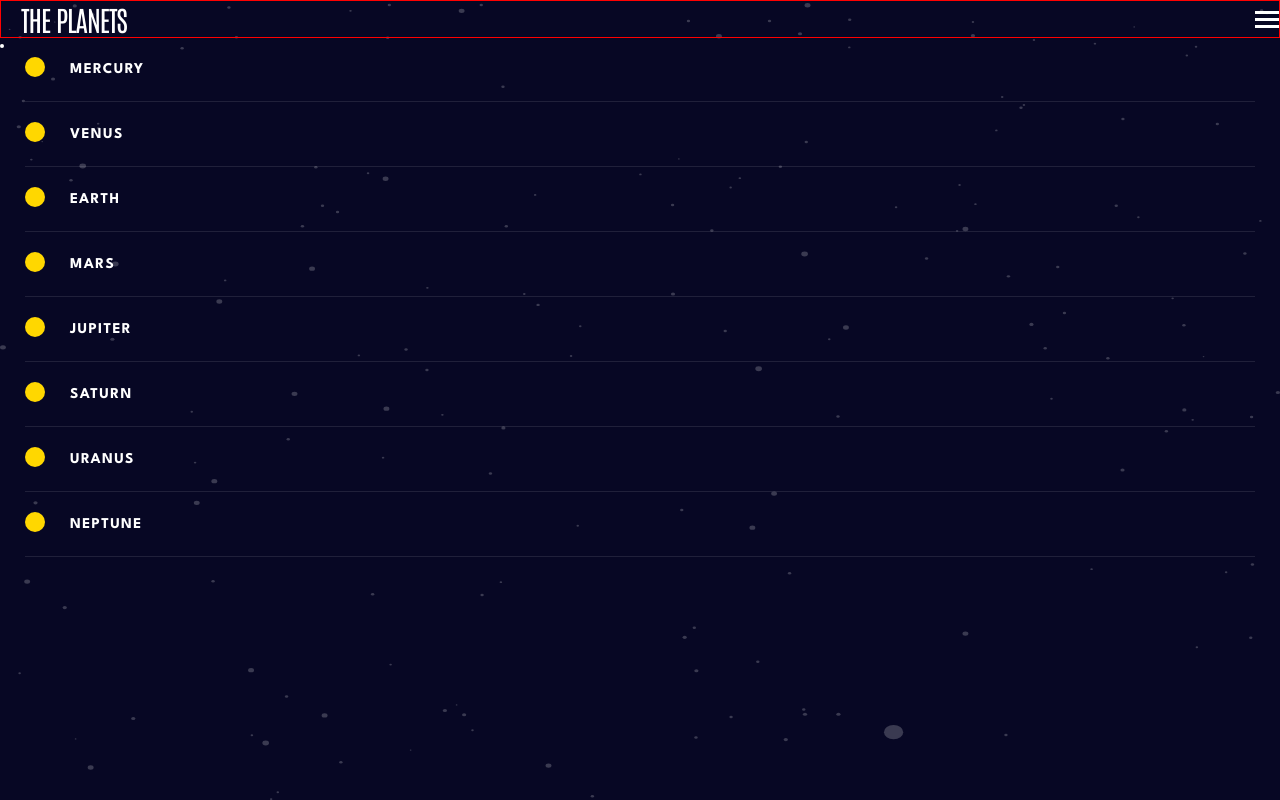
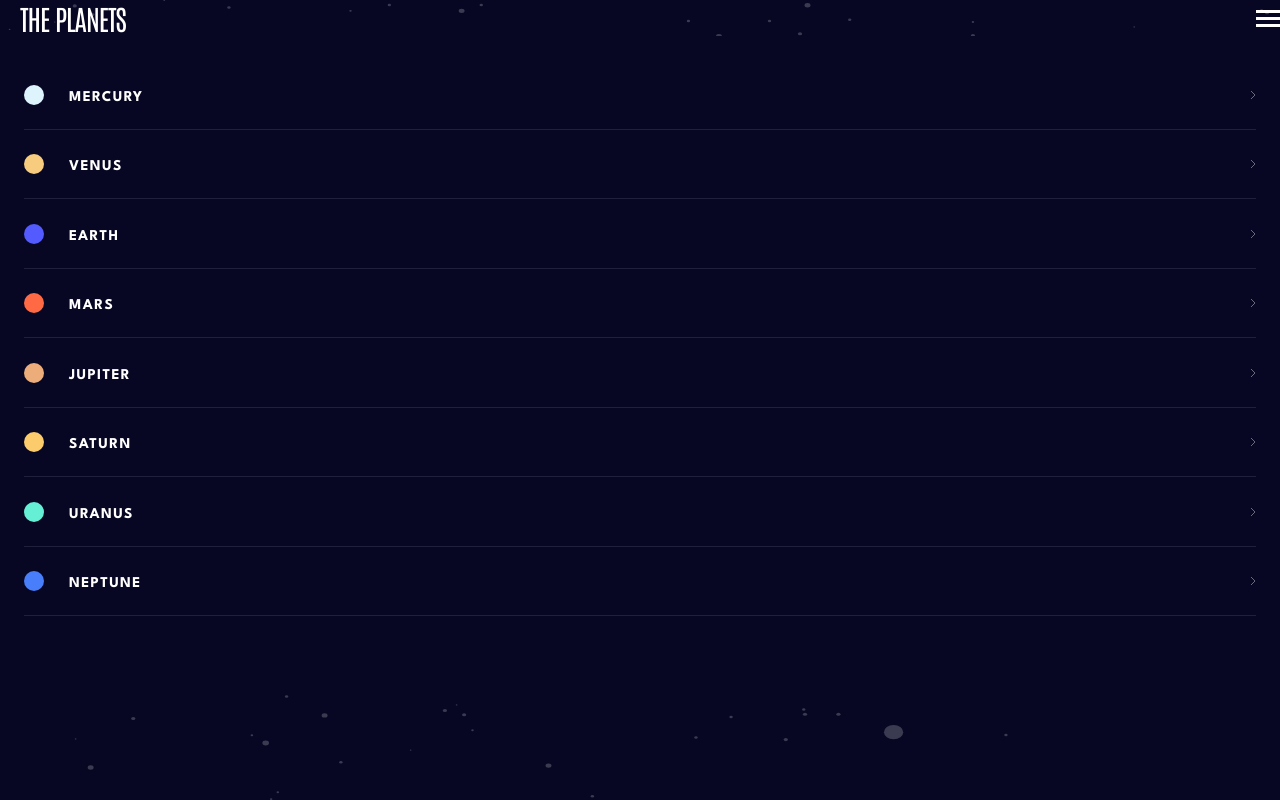
Before and after one commit to mrfinesse47/svelte-planets, a Svelte app: page / in a window 1280 px wide. Built offline with nearby package versions, Linux system fonts and the light colour scheme.

Commit message:
adding color to planet circle in menu

```diff
--- a/public/data.json
+++ b/public/data.json
@@ -1,6 +1,7 @@
 [
   {
     "name": "Mercury",
+    "color": "#DEF4FC",
     "overview": {
       "content": "Mercury is the smallest planet in the Solar System and the closest to the Sun. Its orbit around the Sun takes 87.97 Earth days, the shortest of all the Sun's planets. Mercury is one of four terrestrial planets in the Solar System, and is a rocky body like Earth.",
       "source": "https://en.wikipedia.org/wiki/Mercury_(planet)"
@@ -25,6 +26,7 @@
   },
   {
     "name": "Venus",
+    "color": "#F7CC7F",
     "overview": {
       "content": "Venus is the second planet from the Sun. It is named after the Roman goddess of love and beauty. As the brightest natural object in Earth's night sky after the Moon, Venus can cast shadows and can be, on rare occasions, visible to the naked eye in broad daylight.",
       "source": "https://en.wikipedia.org/wiki/Venus"
@@ -49,6 +51,7 @@
   },
   {
     "name": "Earth",
+    "color": "#545BFE",
     "overview": {
       "content": "Third planet from the Sun and the only known planet to harbor life. About 29.2% of Earth's surface is land with remaining 70.8% is covered with water. Earth's distance from the Sun, physical properties and geological history have allowed life to evolve and thrive.",
       "source": "https://en.wikipedia.org/wiki/Earth"
@@ -73,6 +76,7 @@
   },
   {
     "name": "Mars",
+    "color": "#FF6A45",
     "overview": {
       "content": "Mars is the fourth planet from the Sun and the second-smallest planet in the Solar System, being larger than only Mercury. In English, Mars carries the name of the Roman god of war and is often referred to as the \"Red Planet\".",
       "source": "https://en.wikipedia.org/wiki/Mars"
@@ -97,6 +101,7 @@
   },
   {
     "name": "Jupiter",
+    "color": "#ECAD7A",
     "overview": {
       "content": "Jupiter is the fifth planet from the Sun and the largest in the Solar System. It is a gas giant with a mass two and a half times that of all the other planets in the Solar System combined, but less than one-thousandth the mass of the Sun.",
       "source": "https://en.wikipedia.org/wiki/Jupiter"
@@ -121,6 +126,7 @@
   },
   {
     "name": "Saturn",
+    "color": "#FCCB6B",
     "overview": {
       "content": "Saturn is the sixth planet from the Sun and the second-largest in the Solar System, after Jupiter. It is a gas giant with an average radius of about nine and a half times that of Earth. It only has one-eighth the average density of Earth.",
       "source": "https://en.wikipedia.org/wiki/Saturn"
@@ -145,6 +151,7 @@
   },
   {
     "name": "Uranus",
+    "color": "#65F0D5",
     "overview": {
       "content": "Uranus is the seventh planet from the Sun. Its name is a reference to the Greek god of the sky, Uranus according to Greek mythology, was the great-grandfather of Ares. It has the third-largest planetary radius and fourth-largest planetary mass in the Solar System.",
       "source": "https://en.wikipedia.org/wiki/Uranus"
@@ -169,6 +176,7 @@
   },
   {
     "name": "Neptune",
+    "color": "#497EFA",
     "overview": {
       "content": "Neptune is the eighth and farthest-known Solar planet from the Sun. In the Solar System, it is the fourth-largest planet by diameter, the third-most-massive planet, and the densest giant planet. It is 17 times the mass of Earth, more massive than its near-twin Uranus.",
       "source": "https://en.wikipedia.org/wiki/Neptune"
--- a/src/components/Header.svelte
+++ b/src/components/Header.svelte
@@ -24,7 +24,6 @@
 <style>
   header {
     position: relative;
-    border: 1px solid red;
   }
   .container {
     display: flex;
--- a/src/components/MenuList.svelte
+++ b/src/components/MenuList.svelte
@@ -21,6 +21,7 @@
 
 <style>
   div {
+    background-color: #070724;
     position: absolute;
     padding: 0;
     margin: 0;
@@ -29,4 +30,7 @@
     top: 100%;
     /* top 100% is 100% of the parents height */
   }
+  ul {
+    padding-top: 1.5rem;
+  }
 </style>
--- a/src/components/MenuListItem.svelte
+++ b/src/components/MenuListItem.svelte
@@ -4,16 +4,24 @@
 
 <li>
   <div class="left-container">
-    <div class="planet-color-circle" />
+    <div
+      class="planet-color-circle"
+      style={`background-color:${planet.color};`}
+    />
     <p>{planet.name}</p>
   </div>
+  <img src="./img/icon-chevron.svg" alt="chevron icon" class="chevron" />
 </li>
 
 <style>
   .left-container {
     display: flex;
+    align-items: center;
   }
   li {
+    display: flex;
+    align-items: center;
+    justify-content: space-between;
     text-transform: uppercase;
     margin: 1.25rem 1.5rem;
     list-style: none;
@@ -21,17 +29,19 @@
     border-bottom: 1px solid rgba(255, 255, 255, 0.1);
   }
   li p {
+    padding-top: 4.5px;
+    display: block;
     font-family: "League Spartan", sans-serif;
     font-weight: 700;
     font-size: 0.9375rem;
-    letter-spacing: 0.0852rem;
+    letter-spacing: 1.36364px;
     line-height: 1.5625rem;
   }
   .planet-color-circle {
-    width: 20px;
-    height: 20px;
+    width: 1.25rem;
+    height: 1.25rem;
     background-color: gold;
     border-radius: 50%;
-    margin-right: 25px;
+    margin-right: 1.5625rem;
   }
 </style>
```
